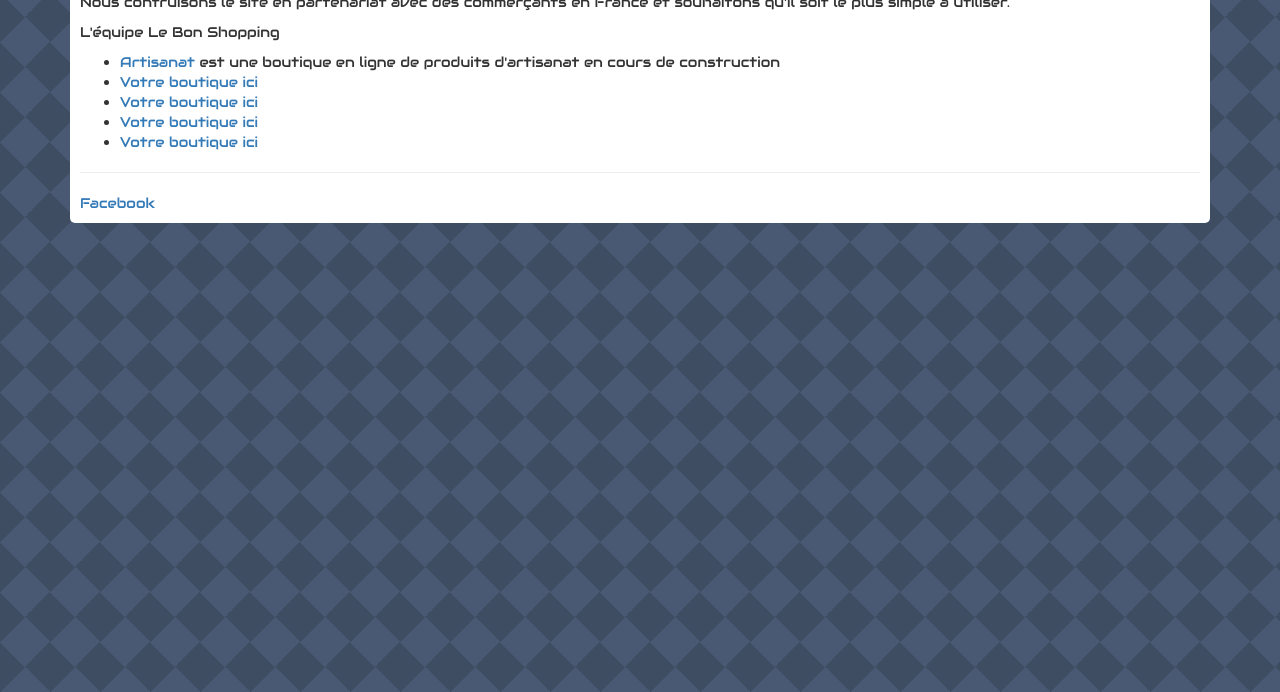
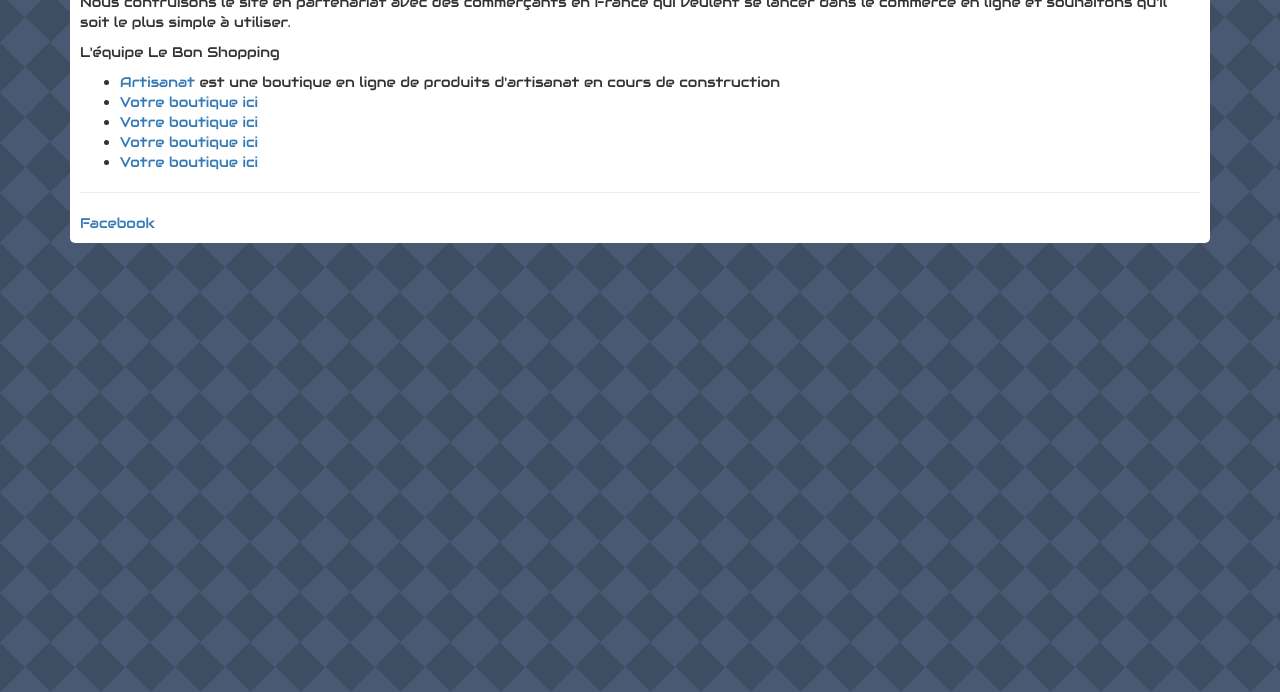
Before and after one commit to nazimboudeffa/lebonshopping-site, a plain HTML site: page index.html in a window 1280 px wide. Shown: the part 108-800 px from the top of the page. Drawn offline with nearby package versions, Linux system fonts and the light colour scheme.

Commit message:
Changed text

```diff
--- a/index.html
+++ b/index.html
@@ -68,7 +68,7 @@
       <div id="boutiques">
         <h1>Objectif du Projet</h1>
         <p>
-          Nous contruisons le site en partenariat avec des commerçants en France et souhaitons qu'il soit le plus simple à utiliser.
+          Nous contruisons le site en partenariat avec des commerçants en France qui veulent se lancer dans le commerce en ligne et souhaitons qu'il soit le plus simple à utiliser.
         </p>
         <p>L'équipe Le Bon Shopping</p>
         <ul>
```
